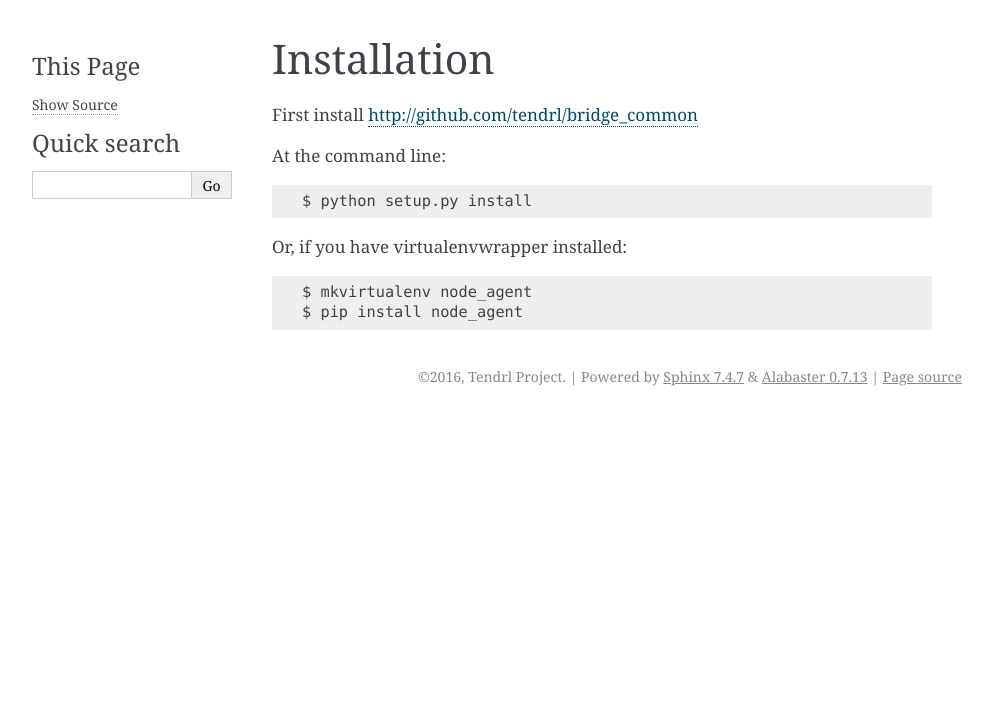
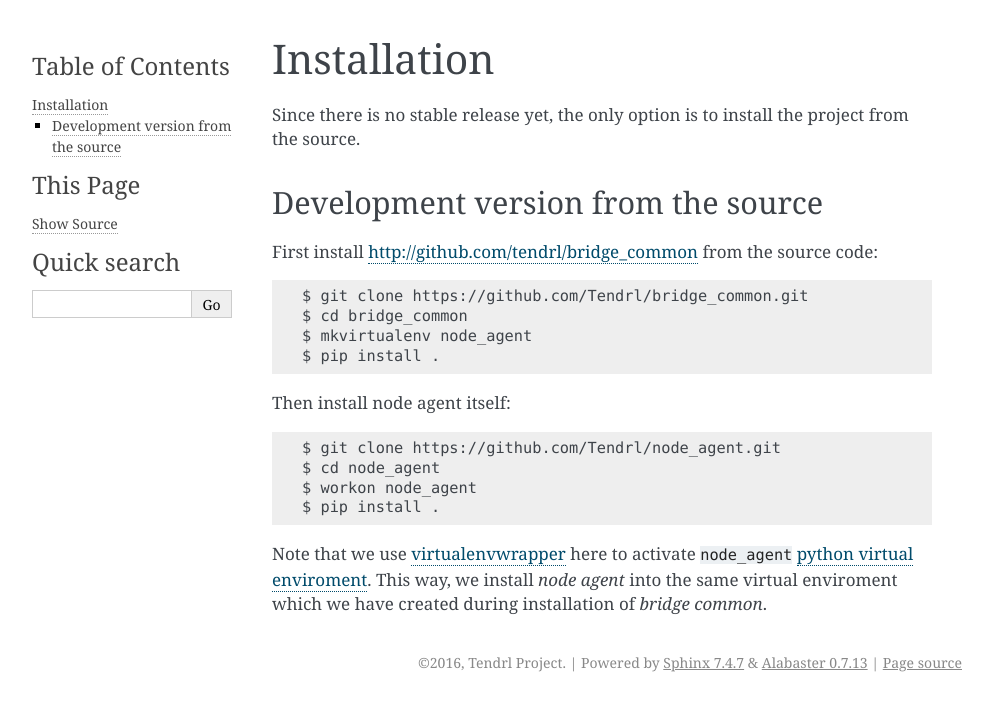
Before and after one commit to Tendrl/node-agent, a Sphinx documentation site: the page built from doc/source/installation.rst, in a window 1280 px wide. Shown: the top 711 px of the page, without its empty margins (148-1141 px from the left). Built offline with Sphinx 7.4.7, drawn with Linux system fonts in a browser that asks for light colours.

Commit message:
align installation doc with other tendr projects

```diff
--- a/doc/source/installation.rst
+++ b/doc/source/installation.rst
@@ -2,13 +2,29 @@
 Installation
 ============
 
-First install http://github.com/tendrl/bridge_common
+Since there is no stable release yet, the only option is to install the project
+from the source.
 
-At the command line::
+Development version from the source
+-----------------------------------
 
-    $ python setup.py install
+First install http://github.com/tendrl/bridge_common from the source code::
 
-Or, if you have virtualenvwrapper installed::
+    $ git clone https://github.com/Tendrl/bridge_common.git
+    $ cd bridge_common
+    $ mkvirtualenv node_agent
+    $ pip install .
 
-    $ mkvirtualenv node_agent
-    $ pip install node_agent
+Then install node agent itself::
+
+    $ git clone https://github.com/Tendrl/node_agent.git
+    $ cd node_agent
+    $ workon node_agent
+    $ pip install .
+
+Note that we use virtualenvwrapper_ here to activate ``node_agent`` `python
+virtual enviroment`_. This way, we install *node agent* into the same virtual
+enviroment which we have created during installation of *bridge common*.
+
+.. _virtualenvwrapper: https://virtualenvwrapper.readthedocs.io/en/latest/
+.. _`python virtual enviroment`: https://virtualenv.pypa.io/en/stable/
```
